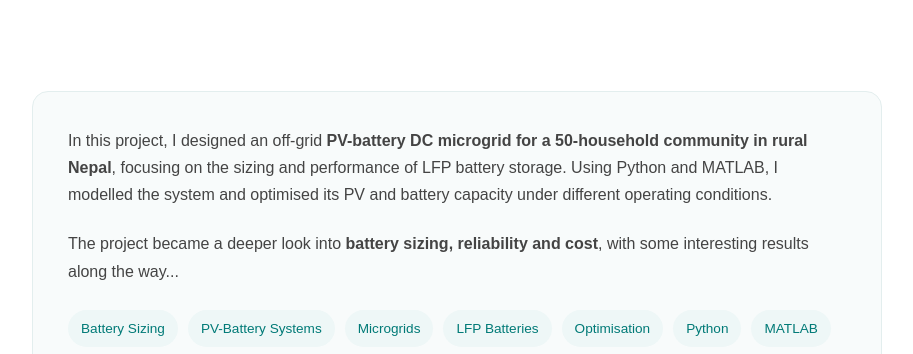
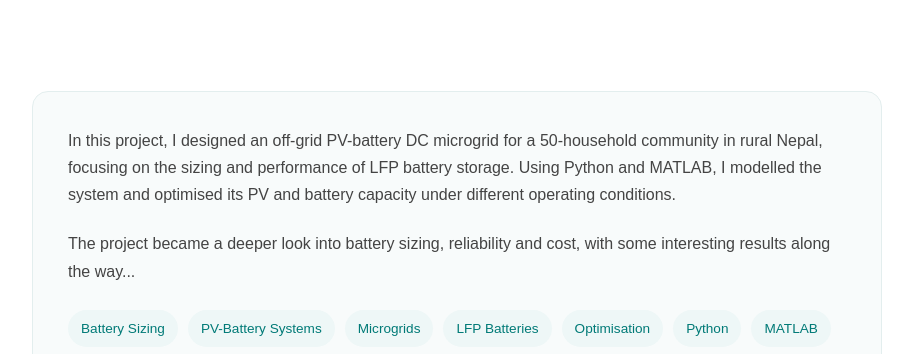
Before and after one commit to LoisOyin/LoisOyin.github.io, a plain HTML site: page projects/optimal-local-energy-network.html in a window 1280 px wide. Shown: the part 412-766 px from the top of the page, without its empty margins (183-1096 px from the left). Drawn offline with Linux system fonts and the light colour scheme.

Commit message:
Update optimal-local-energy-network.html

```diff
--- a/projects/optimal-local-energy-network.html
+++ b/projects/optimal-local-energy-network.html
@@ -223,14 +223,14 @@
 
                     <p>
                         In this project, I designed an off-grid
-                        <strong>PV-battery DC microgrid for a 50-household community in rural Nepal</strong>,
+                        PV-battery DC microgrid for a 50-household community in rural Nepal,
                         focusing on the sizing and performance of LFP battery storage. Using Python and MATLAB,
                         I modelled the system and optimised its PV and battery capacity under different operating conditions.
                     </p>
 
                     <p>
                         The project became a deeper look into
-                        <strong>battery sizing, reliability and cost</strong>,
+                        battery sizing, reliability and cost,
                         with some interesting results along the way...
                     </p>
 
```
